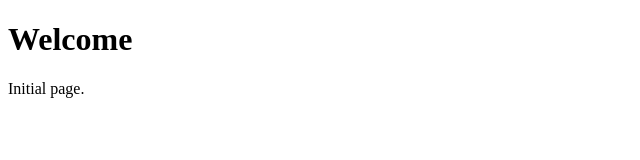
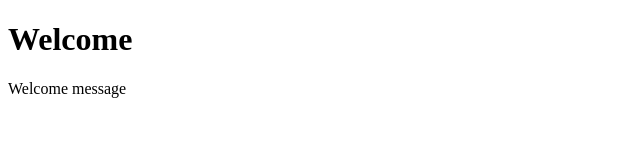
Before and after one commit to andrewpyper/accessibility, a plain HTML site: page index.html in a window 1280 px wide. Shown: the full height of the page, 0-640 px from the left. Drawn offline with Linux system fonts and the light colour scheme.

Commit message:
new body text

```diff
--- a/index.html
+++ b/index.html
@@ -7,7 +7,7 @@
 <body>
 
 <h1>Welcome</h1>
-<p>Initial page.</p>
+<p>Welcome message</p>
 </body>
 
 </html>
```
